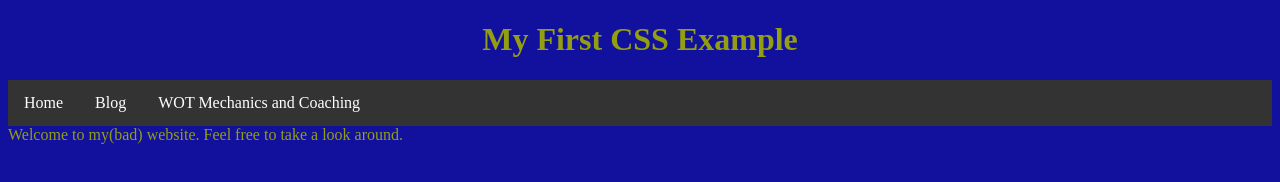
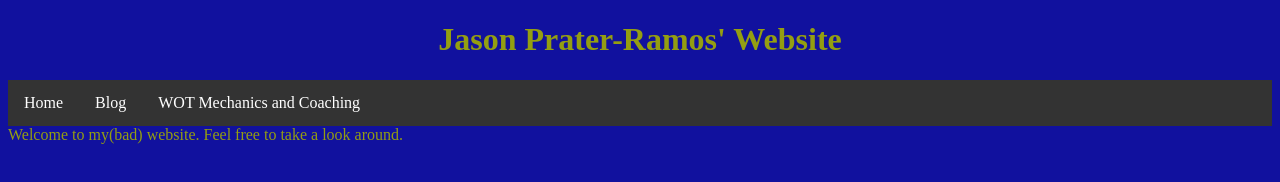
Before and after one commit to JasonPrater-Ramos/JasonPrater-RamosGithub.io, a plain HTML site: page index.htm in a window 1280 px wide. Drawn offline with Linux system fonts and the light colour scheme.

Commit message:
Add files via upload

```diff
--- a/index.htm
+++ b/index.htm
@@ -69,7 +69,7 @@ li.dropdown {
 </head>
 <body>
 
-<h1>My First CSS Example</h1>
+<h1>Jason Prater-Ramos' Website</h1>
 <ul>
   <li><a href="#home">Home</a></li>
   <li><a href="#news">Blog</a></li>
```
